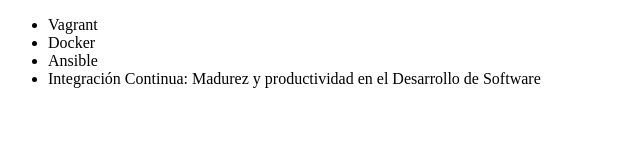
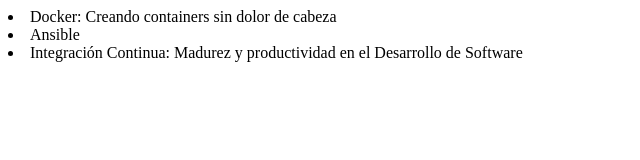
Before and after one commit to Braskuwu/alura-git, a plain HTML site: page index.html in a window 1280 px wide. Shown: the whole page, without its empty margins (0-640 px from the left). Drawn offline with Linux system fonts and the light colour scheme.

Commit message:
Corrigiendo el nombre del curso de Docker

```diff
--- a/index.html
+++ b/index.html
@@ -3,12 +3,9 @@
 <html lang="en">
     <head>
         <meta charset="utf-8">
-        <title>Lista de Cursos de DevOps de Alura</title>
+        <title>Cursos Alura</title>
     </head>
-    <body>
-        <ul>
-            <li>Vagrant</li>
-            <li>Docker</li>
+            <li>Docker: Creando containers sin dolor de cabeza</li>
             <li>Ansible</li>
             <li>Integración Continua: Madurez y productividad en el Desarrollo de Software</li>
         </ul>
```
Also changed, not shown: 1 other file.
